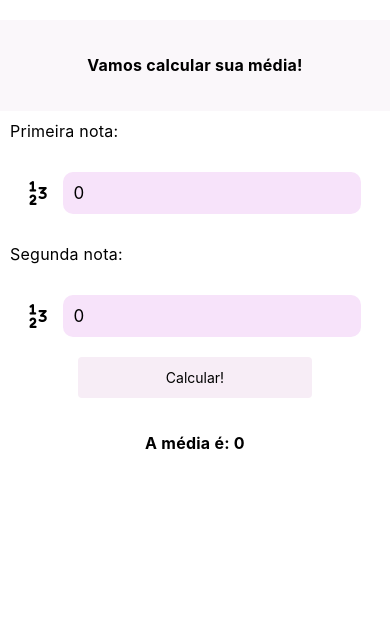
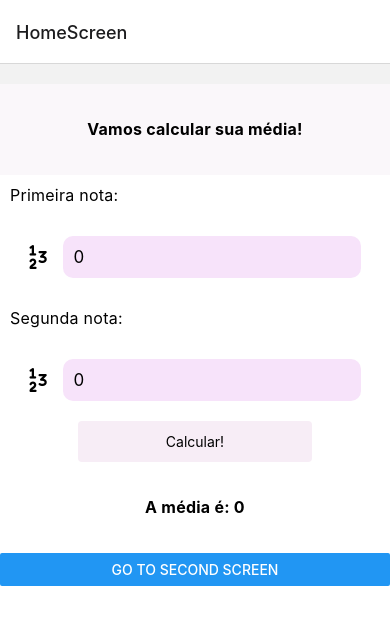
Before and after one commit to fernanda-obayashi/ds151, a React Native app: screen /HomeScreen in a window 390 px wide. Shown: the top 624 px of the page. Built offline with nearby package versions, Linux system fonts and the light colour scheme.

Commit message:
Navigation between screens working

```diff
--- a/App.js
+++ b/App.js
@@ -1,21 +1,19 @@
-import { StyleSheet, SafeAreaView } from "react-native";
-import AverageCalculator from "./components/AverageCalculator";
-import HomeHeader from "./components/HomeHeader";
+import { NavigationContainer } from "@react-navigation/native";
+import { createStackNavigator } from "@react-navigation/stack";
+import HomeScreen from "./screens/HomeScreen";
+import IconScreen from "./screens/IconScreen";
 
-export default function App() {
+const Stack = createStackNavigator();
+
+function App() {
   return (
-    <SafeAreaView style={styles.container}>
-      <HomeHeader></HomeHeader>
-      <AverageCalculator></AverageCalculator>
-    </SafeAreaView>
+    <NavigationContainer>
+      <Stack.Navigator initialRouteName="HomeScreen">
+        <Stack.Screen name="HomeScreen" component={HomeScreen} />
+        <Stack.Screen name="IconScreen" component={IconScreen} />
+      </Stack.Navigator>
+    </NavigationContainer>
   );
 }
 
-const styles = StyleSheet.create({
-  container: {
-    flex: 1,
-    backgroundColor: "#fff",
-    //margin: 20,
-    marginTop: 20,
-  },
-});
+export default App;
--- a/package.json
+++ b/package.json
@@ -9,7 +9,9 @@
     "web": "expo start --web"
   },
   "dependencies": {
-    "expo": "~48.0.10",
+    "@react-navigation/native": "^6.1.6",
+    "@react-navigation/stack": "^6.3.16",
+    "expo": "^46.0.21",
     "expo-status-bar": "~1.4.4",
     "firebase": "^9.19.1",
     "react": "18.2.0",
--- /dev/null
+++ b/screens/HomeScreen.js
@@ -0,0 +1,33 @@
+import React from "react";
+import { StyleSheet, SafeAreaView, Button } from "react-native";
+import AverageCalculator from "../components/AverageCalculator";
+import HomeHeader from "../components/HomeHeader";
+import { useNavigation } from "@react-navigation/core";
+
+const HomeScreen = () => {
+  const navigation = useNavigation();
+
+  return (
+    <SafeAreaView style={styles.container}>
+      <HomeHeader></HomeHeader>
+      <AverageCalculator></AverageCalculator>
+      <Button
+        title="Go to second screen"
+        onPress={() => {
+          navigation.navigate("IconScreen", { itemId: 10 });
+        }}
+      ></Button>
+    </SafeAreaView>
+  );
+};
+
+const styles = StyleSheet.create({
+  container: {
+    flex: 1,
+    backgroundColor: "#fff",
+    //margin: 20,
+    marginTop: 20,
+  },
+});
+
+export default HomeScreen;
--- /dev/null
+++ b/screens/IconScreen.js
@@ -0,0 +1,20 @@
+import { useRoute } from "@react-navigation/core";
+import { useNavigation } from "@react-navigation/native";
+import React from "react";
+import { Button, Text, SafeAreaView } from "react-native";
+
+const IconScreen = () => {
+  const navigation = useNavigation();
+  const route = useRoute();
+
+  const { itemId } = route.params;
+  return (
+    <SafeAreaView>
+      <Button title="Go Back" onPress={() => navigation.goBack()}>
+        <Text>itemId: {itemId}</Text>
+      </Button>
+    </SafeAreaView>
+  );
+};
+
+export default IconScreen;
```
Also changed, not shown: components/AverageCalculator.js (+3 -17 lines), 1 other file (tests, documents, lock files or other folders).
